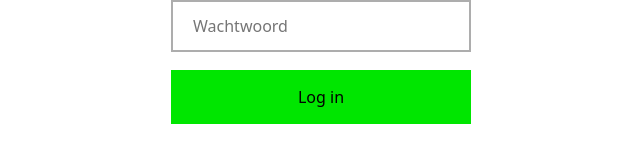
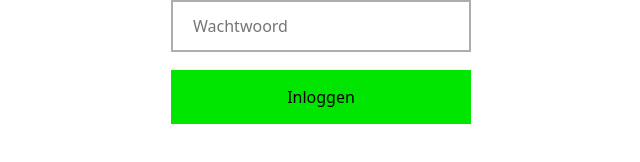
Before and after one commit to cvoogt2000/Frontend-WorkingTalent, an Angular app in the folder frontend/: page / in a window 1280 px wide. Shown: the part 420-582 px from the top of the page, without its empty margins (319-959 px from the left). Built offline with nearby package versions, Linux system fonts and the light colour scheme.

Commit message:
small change

```diff
--- a/frontend/src/app/components/login/login.component.html
+++ b/frontend/src/app/components/login/login.component.html
@@ -7,9 +7,12 @@
         <input type="text" placeholder="Gebruikersnaam" name="username" required>
         <label></label>
         <input type="password" placeholder="Wachtwoord" name="password" required>
-        <button type="button">
-            <a class="text-black " routerLink="/booklist"> Log in </a>
-        </button>
+        <a routerLink="/booklist">
+            <button type="button" class="text-black">
+               Inloggen
+            </button>
+        </a>
+
         <!-- <button type="submit">Log in</button>    -->
     </div>
 </form>
```
